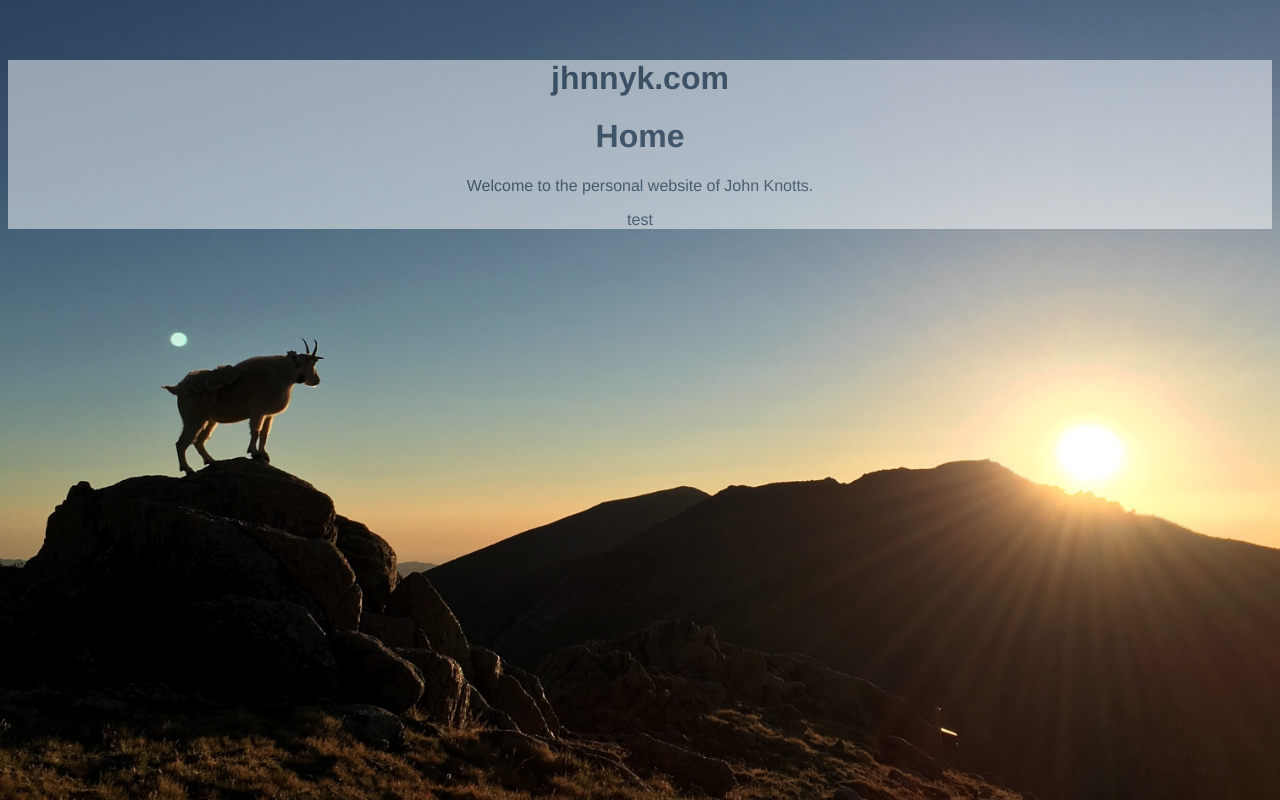
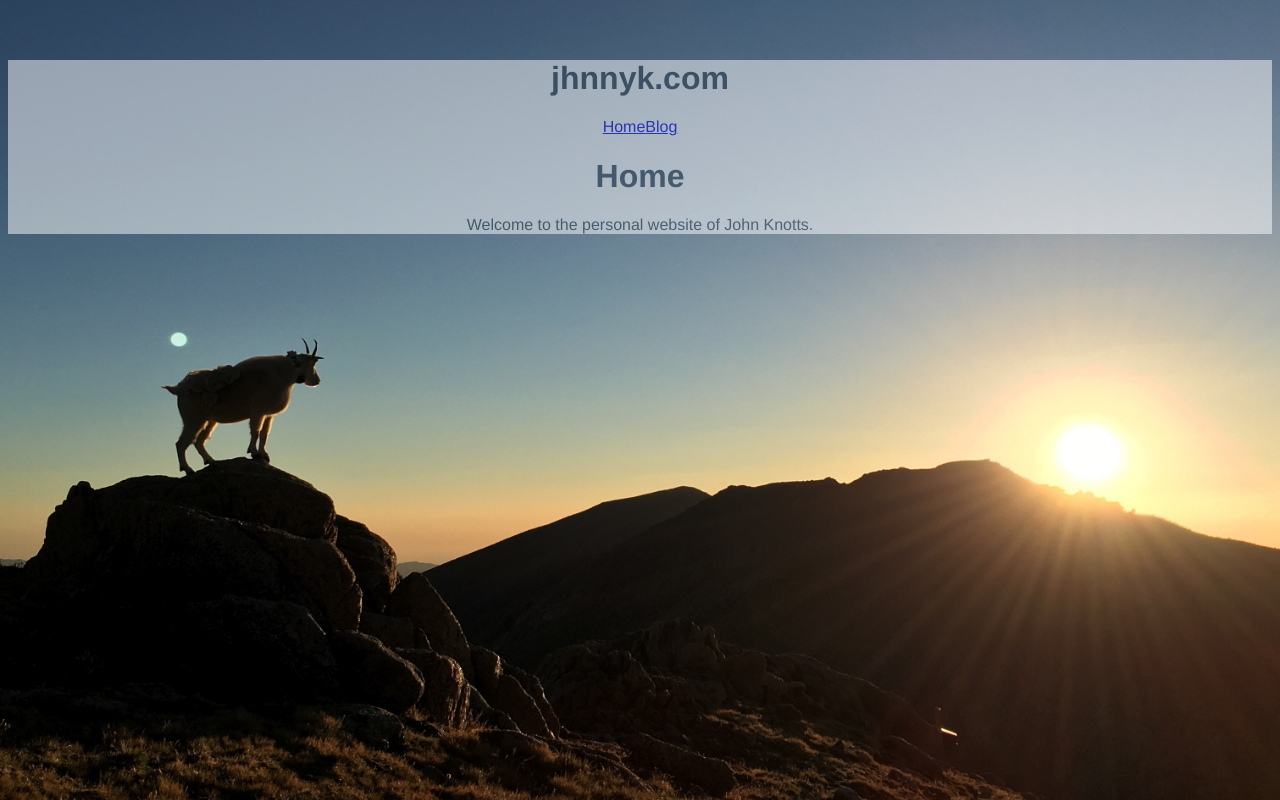
Before and after one commit to jhnnyk/jhnnyk-personal, a Vue app: page / in a window 1280 px wide. Built offline with nearby package versions, Linux system fonts and the light colour scheme.

Commit message:
header nav

```diff
--- a/src/App.vue
+++ b/src/App.vue
@@ -2,7 +2,6 @@
   <div id="app">
     <PageHeader />
     <router-view></router-view>
-    test
   </div>
 </template>
 
--- a/src/components/PageHeader.vue
+++ b/src/components/PageHeader.vue
@@ -1,6 +1,11 @@
 <template>
   <header>
     <h1>jhnnyk.com</h1>
+    <nav>
+      <router-link :to="{ name: 'HomePage' }">Home</router-link>
+      <router-link :to="{ name: 'BlogPreview' }">Blog</router-link>
+      <!-- <router-link :to="{name: 'Results'}">Results</router-link> -->
+    </nav>
   </header>
 </template>
 
```
